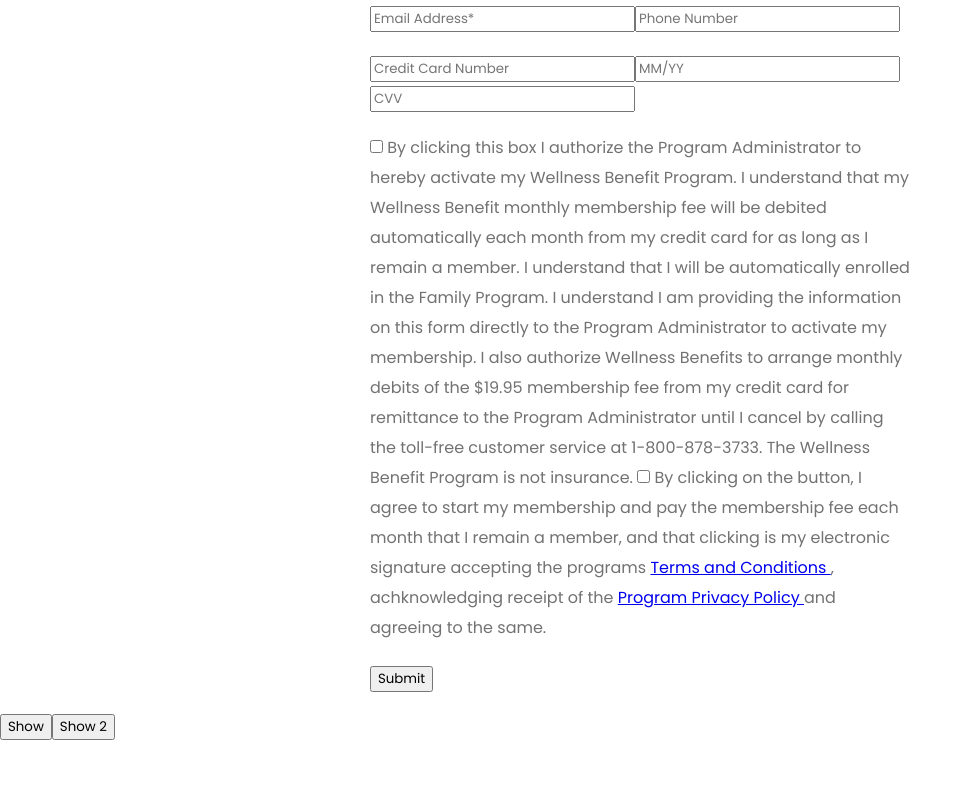
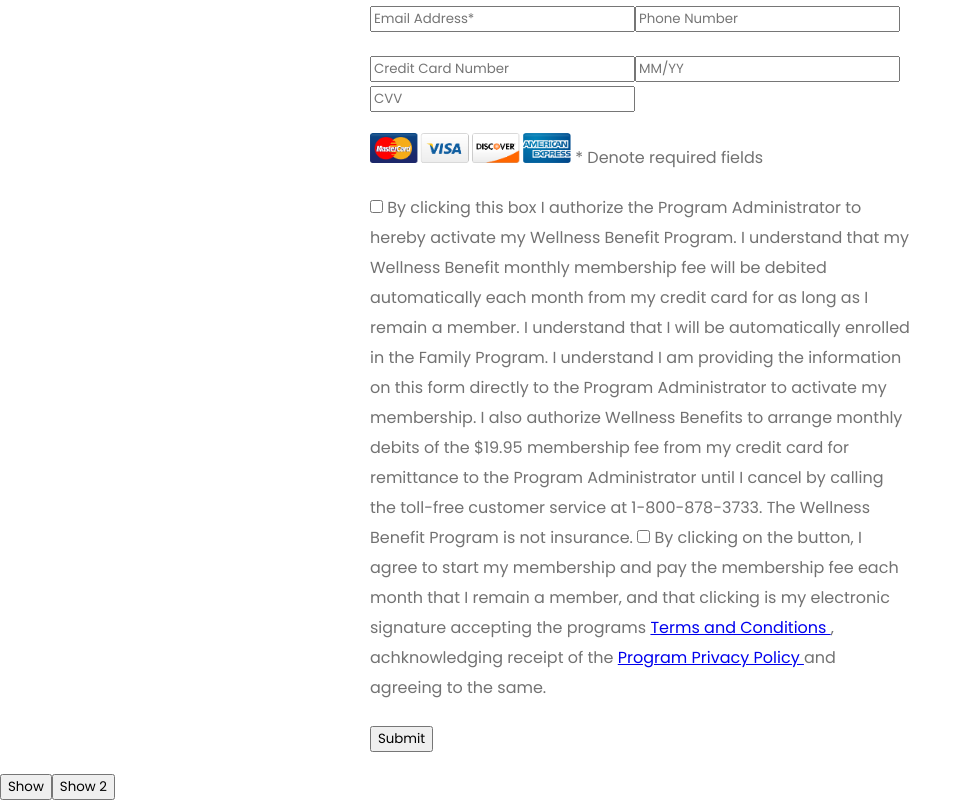
Before and after one commit to BKMedia-Group/efinancial, a Nuxt app: page / in a window 1280 px wide. Shown: the part 1839-2639 px from the top of the page, without its empty margins (0-972 px from the left). Before the commit the page ends 2579 px from the top, so only its background shows below. Built offline with nearby package versions, Linux system fonts and the light colour scheme.

Commit message:
adds another section to form

```diff
--- a/pages/index.vue
+++ b/pages/index.vue
@@ -163,6 +163,12 @@
                   placeholder="CVV"
                 />
               </p>
+              <p class="form_image_required">
+                <img src="~assets/images/cards.svg" alt="" />
+                <span>
+                  * Denote required fields
+                </span>
+              </p>
               <p>
                 <label>
                   <input
```
Also changed, not shown: assets/images/cards.svg (added).
